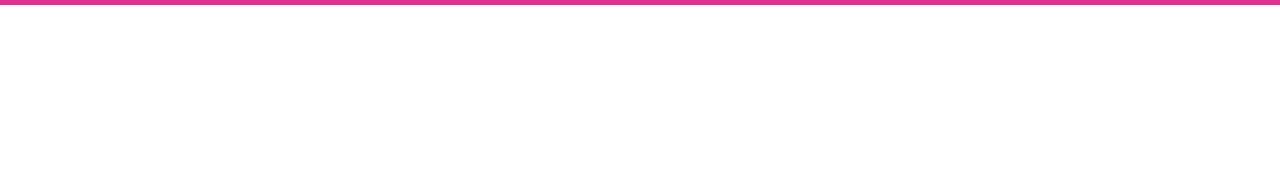
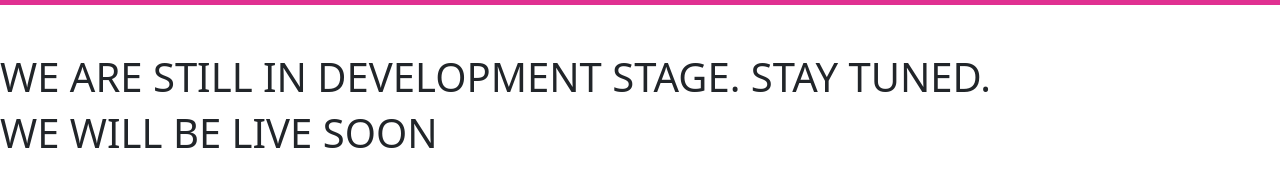
Before and after one commit to FadingHues/Nisha-Fashions, a plain HTML site: page western.html in a window 1280 px wide. Shown: the part 138-324 px from the top of the page. Drawn offline with nearby package versions, Linux system fonts and the light colour scheme.

Commit message:
Update western.html

```diff
--- a/western.html
+++ b/western.html
@@ -42,7 +42,10 @@
       </div>
 
   </nav>
-
+<br> <br>
+ <h1> WE ARE STILL IN DEVELOPMENT STAGE. STAY TUNED. <h1>
+  <p>
+    WE WILL BE LIVE SOON </p>
   <script src="https://cdn.jsdelivr.net/npm/bootstrap@5.1.3/dist/js/bootstrap.bundle.min.js"
     integrity="sha384-ka7Sk0Gln4gmtz2MlQnikT1wXgYsOg+OMhuP+IlRH9sENBO0LRn5q+8nbTov4+1p"
     crossorigin="anonymous"></script>
```
